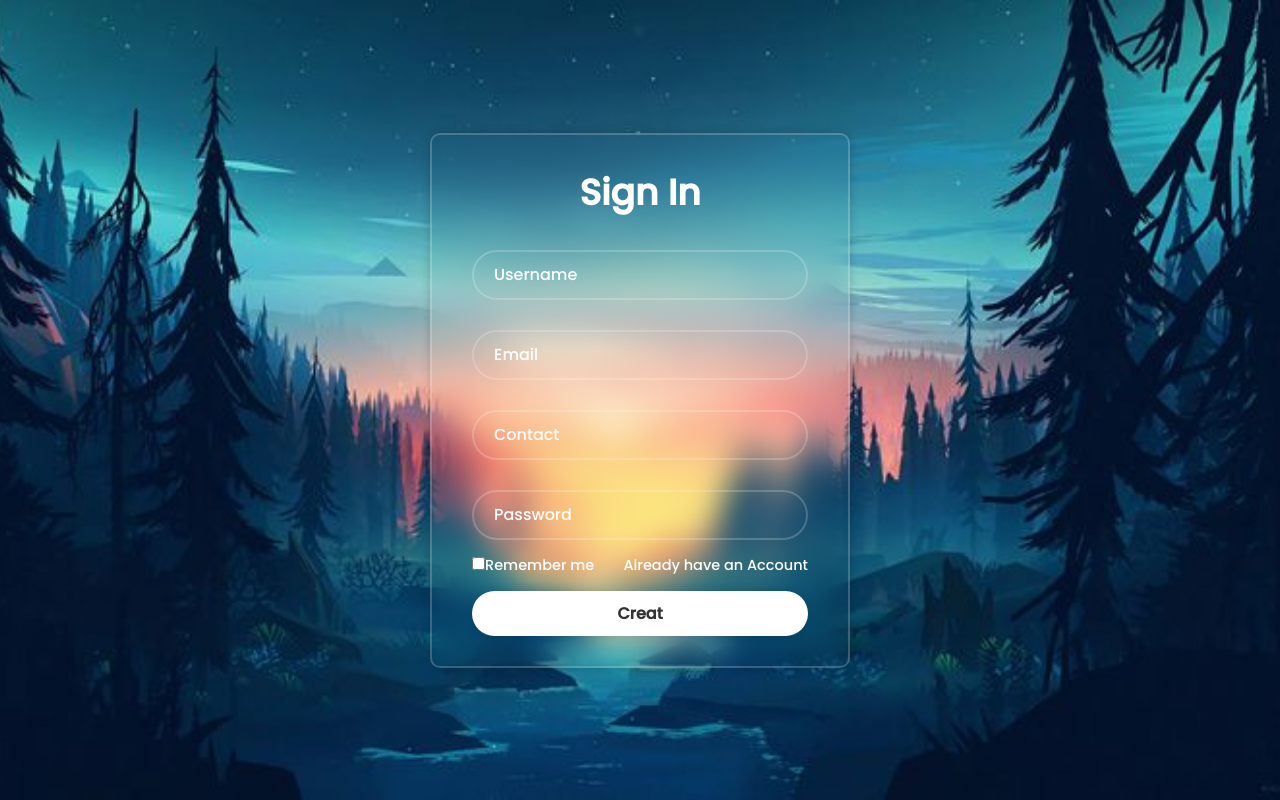
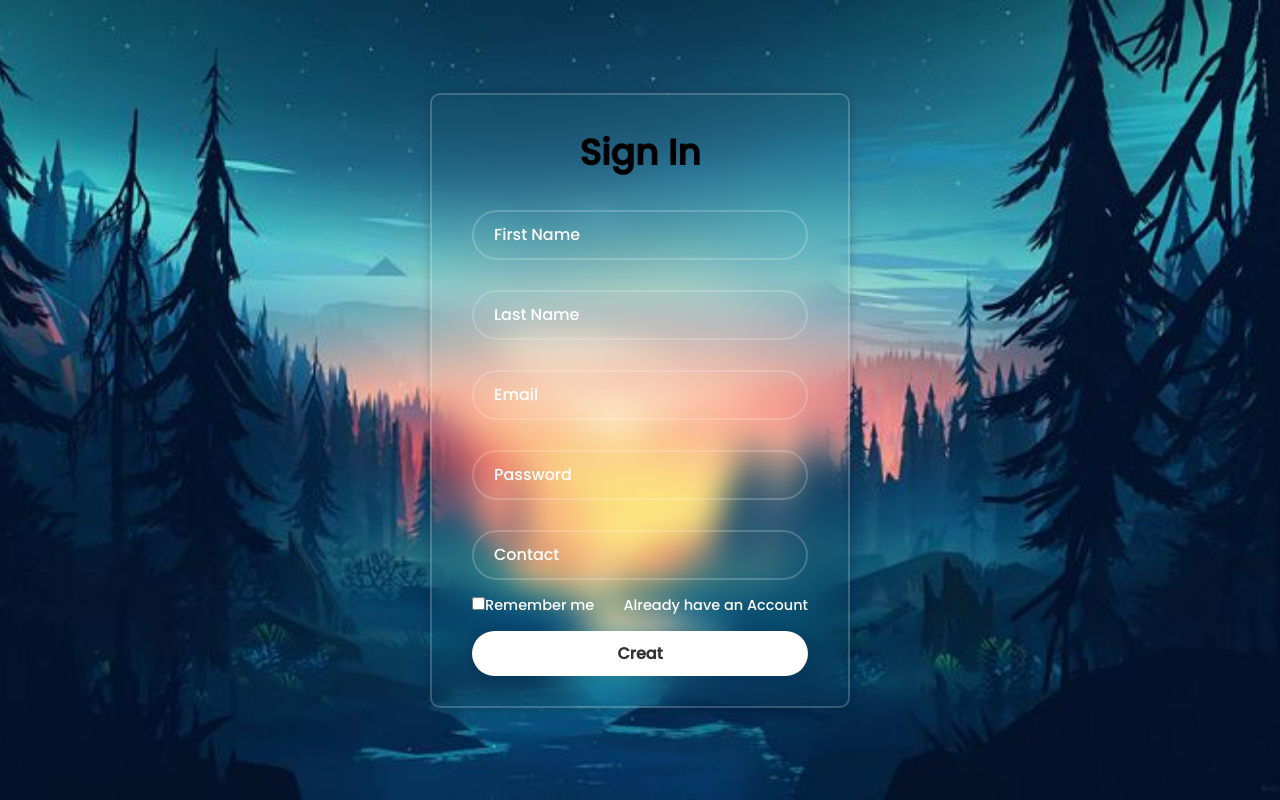
Before and after one commit to Alid3456778/Project, a PHP site: page /sigin.html in a window 1280 px wide. Run offline with PHP 8.4, Linux system fonts and the light colour scheme.

Commit message:
Backend connection with signin.html

```diff
--- a/MAIN PROJECT/sigin.css
+++ b/MAIN PROJECT/sigin.css
@@ -28,6 +28,7 @@ body{
 .wrapper h1{
     font-size: 36px;
     text-align: center;
+    color: #000000;
 }
 .wrapper .input-box{
     width: 100%;
@@ -44,7 +45,7 @@ body{
     border: 2px solid rgba(255, 255, 255, .2);
     border-radius: 40px;
     font-size: 16px;
-    color: #fff;
+    color: #000000;
     padding: 20px 45px 20px 20px;
 }
 
--- a/MAIN PROJECT/sigin.html
+++ b/MAIN PROJECT/sigin.html
@@ -11,20 +11,24 @@
 </head>
 <body>
     <div class="wrapper">
-        <form action="">
-            <h1>Sign In</h1>
+        <form action="connect.php" method="post">
+            <h1 style="color: black;">Sign In</h1>
             <div class="input-box">
-                <input type="text" placeholder="Username" required>
+                <input type="text" placeholder="First Name" id="firstName" required name="firstName"  style="color: black;">
             </div>
             <div class="input-box">
-                <input type="email" placeholder="Email" required>
+                <input type="text" placeholder="Last Name" required name="lastName"  style="color: black;">
             </div>
             <div class="input-box">
-                <input  type="tel" placeholder="Contact" required>
+                <input type="email" placeholder="Email" required name="email"  style="color: black;">
             </div>
             <div class="input-box">
-                <input type="password" placeholder="Password" required>
+                <input type="password" placeholder="Password" required name="password"  style="color: black;">
             </div>
+            <div class="input-box">
+                <input  type="number" placeholder="Contact" required name="number"  style="color: black;">
+            </div>
+
             <div class="remember-forgot">
                 <label><input type="checkbox">Remember me</label>
                 <a href="login.html">Already have an Account</a>
```
